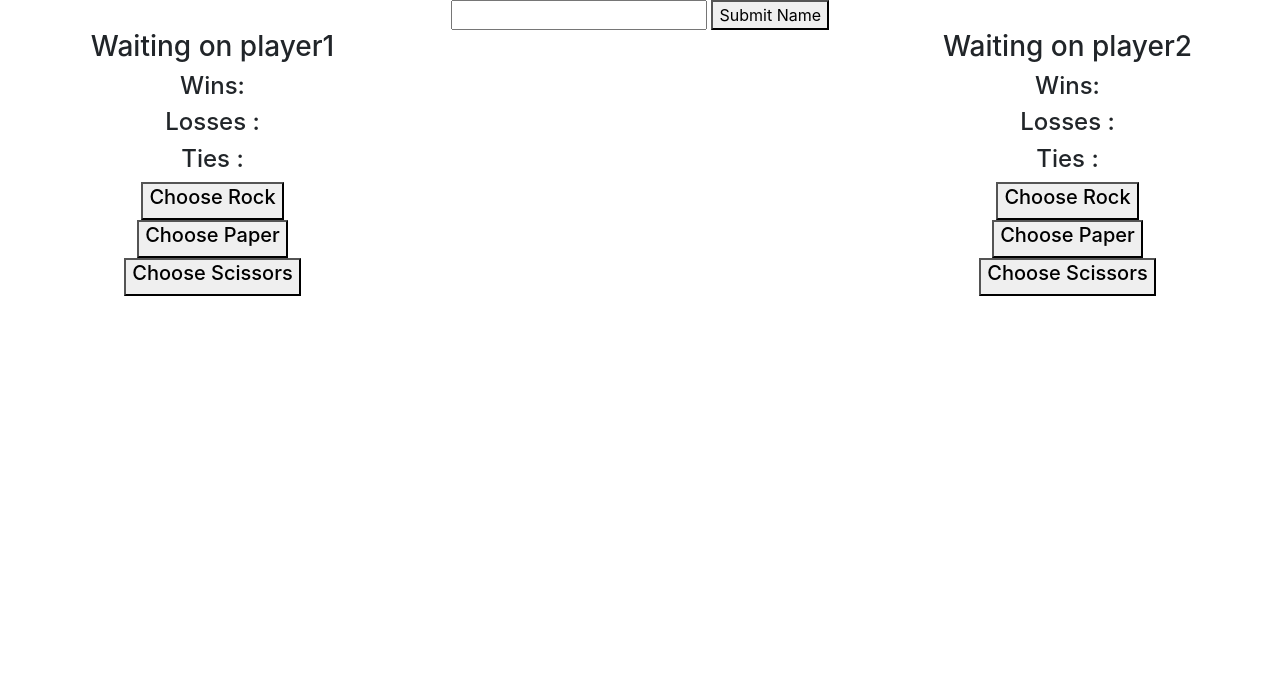
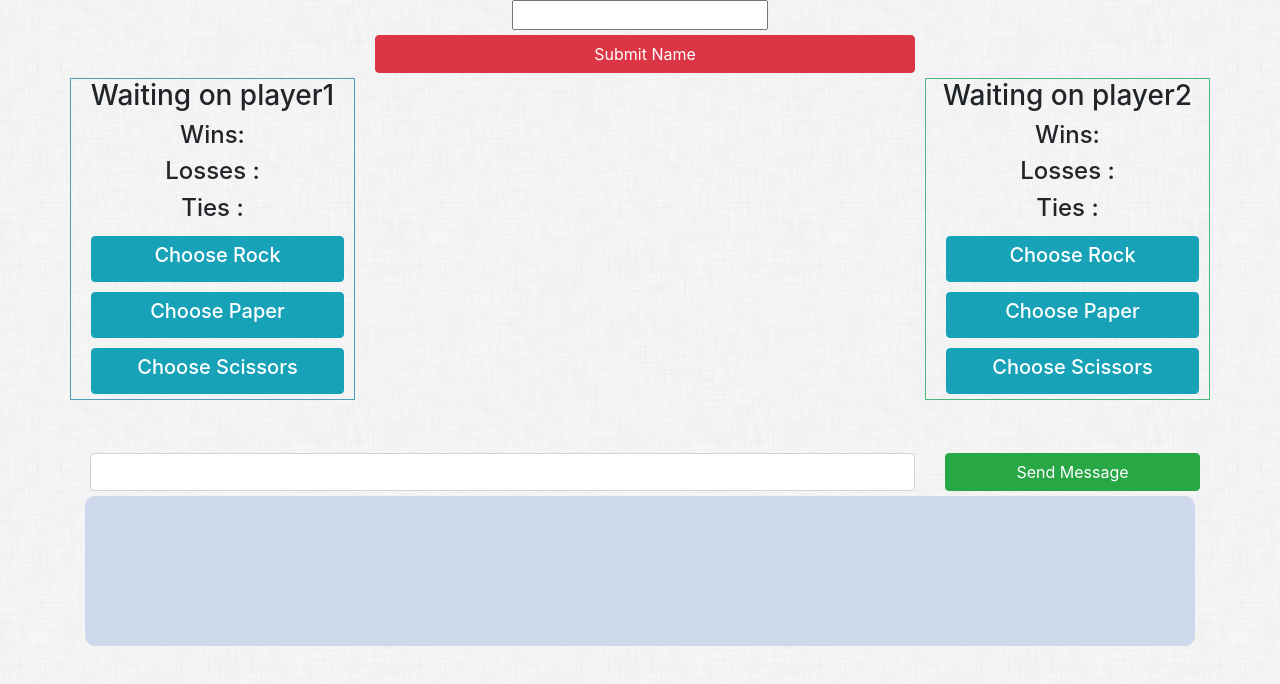
Before and after one commit to AlexGreen92/RPS-Multiplayer, a plain HTML site: page index.html in a window 1280 px wide. Drawn offline with nearby package versions, Linux system fonts and the light colour scheme; no server answers.

Commit message:
chat added

```diff
--- a/assets/css/style.css
+++ b/assets/css/style.css
@@ -0,0 +1,27 @@
+body{
+    background-image: url(../images/dust_scratches.png)
+}
+button{
+    width:100%;
+    margin:5px;
+}
+#player1Area{
+    border:1px solid #4B9DB8;
+}
+#player2Area{
+    border:1px solid #48B87E;
+}
+#chatInput{
+    margin:5px;
+}
+#chatDisplay{
+    overflow:auto;
+    height: 150px;
+	width: 100%;
+	text-align: left;
+  	border-radius: 10px;
+  	background-color: #cdd9ea;
+	font-size: 1em;
+	color: #084596;
+	padding: 1em 1em 1em 1em;
+}
--- a/assets/javascript/app.js
+++ b/assets/javascript/app.js
@@ -27,11 +27,11 @@ $(document).ready(function(){
                     loss: 0,
                     tie: 0,
                     choice: '',
-                    connectionStatus:'player1 is connected'
+                    connectionStatus: $('#playerName').val()+' is connected'
                 };
                 database.ref().child("/players/player1").set(player1);
-
                 database.ref("/players/player1").onDisconnect().remove();
+                $('#playerName').val('');
             }else if(!player2&&!player1Identification){
                 player2Identification=true;
                 player2 = {
@@ -40,10 +40,11 @@ $(document).ready(function(){
                     loss: 0,
                     tie: 0,
                     choice: '',
-                    connectionStatus:'player2 is connected'
+                    connectionStatus: $('#playerName').val()+' is connected'
                 };
                 database.ref().child("/players/player2").set(player2);
                 database.ref("/players/player2").onDisconnect().remove();
+                $('#playerName').val('');
             }
         }
     })
@@ -82,6 +83,15 @@ $(document).ready(function(){
             player2.choice='scissors';
             database.ref().child("/players/player2").set(player2);
         }
+    })
+    $('#sendMessage').on('click',function(){
+        event.preventDefault();
+        if(player1Identification){
+            database.ref('/chat').push(player1.name+' : '+$('#chatInput').val())
+        }else if(player2Identification){
+            database.ref('/chat').push(player2.name+' : '+$('#chatInput').val())
+        }
+        $('#chatInput').val('')
     })
 });
 function loadEmptyPlayer1(){
@@ -153,6 +163,9 @@ database.ref("/players/").on("value", function(snapshot) {
     if (snapshot.child("player1").exists()&&snapshot.child("player2").exists()) {
         if(snapshot.val().player1.choice&&snapshot.val().player2.choice){playRound()}
     }
+    if (!player1 && !player2) {
+		database.ref("/chat/").remove();
+    }
 })
 function playRound(){
     if (player1.choice == player2.choice) {
@@ -220,3 +233,8 @@ function playRound(){
             database.ref().child("/players/player2").set(player2);
         }
 }
+ database.ref("/chat/").on("child_added", function(snapshot) {
+     console.log(snapshot.val())
+     var message=$('<div>').text(snapshot.val())
+    $('#chatDisplay').prepend(message);
+ })
--- a/index.html
+++ b/index.html
@@ -15,20 +15,24 @@
 <body>
         <div class='container'>
             <div class = 'row'>
-                <div class='col-md text-center'>
+                <div class='col-md-3'></div>
+                <div class='col-md-6 text-center'>
                     <input id='playerName'>
-                    <button id='nameChosen'>Submit Name</button>
+                    <button class='btn btn-danger' id='nameChosen'>Submit Name</button>
                 </div>
+                <div class='col-md-3'></div>
             </div>
             <div class='row'>
-                <div class ='col-md-3 text-center'>
+                <div class ='col-md-3 text-center' id='player1Area'>
                     <h3 id='player1Name'></h3>
                     <h4>Wins: </h4><h4 id='player1Wins'></h4>
                     <h4>Losses :</h4><h4 id='player1Losses'></h4>
                     <h4>Ties :</h4><h4 id='player1Tie'></h4>
-                    <button id='player1ChoiceRock'><h5 >Choose Rock</h5></button>
-                    <button id='player1ChoicePaper'><h5 >Choose Paper</h5></button>
-                    <button id='player1ChoiceScissors'><h5 >Choose Scissors</h5></button>
+                    <div>
+                    <button class='btn btn-info' id='player1ChoiceRock'><h5 >Choose Rock</h5></button>
+                    <button class='btn btn-info' id='player1ChoicePaper'><h5 >Choose Paper</h5></button>
+                    <button class='btn btn-info' id='player1ChoiceScissors'><h5 >Choose Scissors</h5></button>
+                    </div>
                 </div>
                 <div class ='col-md-6 text-center' id='playArea'>
                     <h5 id='player1ConnectionStatus'></h5>
@@ -38,15 +42,31 @@
                     <h5 id='player2Choice'></h5>
                     <h4 id='result'></h4>
                 </div>
-                <div class ='col-md-3 text-center'>
+                <div class ='col-md-3 text-center' id='player2Area'>
                         <h3 id='player2Name'></h3>
                         <h4>Wins: </h4><h4 id='player2Wins'></h4>
                         <h4>Losses :</h4><h4 id='player2Losses'></h4>
                         <h4>Ties :</h4><h4 id='player2Tie'></h4>
-                        <button id='player2ChoiceRock'><h5 >Choose Rock</h5></button>
-                        <button id='player2ChoicePaper'><h5 >Choose Paper</h5></button>
-                        <button id='player2ChoiceScissors'><h5 >Choose Scissors</h5></button>
+                        <button class='btn btn-info' id='player2ChoiceRock'><h5 >Choose Rock</h5></button>
+                        <button class='btn btn-info' id='player2ChoicePaper'><h5 >Choose Paper</h5></button>
+                        <button class='btn btn-info' id='player2ChoiceScissors'><h5 >Choose Scissors</h5></button>
                     </div>
+            </div>
+        </br></br>
+            <div class='row'>
+                <div class='col-md-9'>
+                    <input id='chatInput' class='form-control'>
+                </div>
+                <div class='col-md-3'>
+                    <button class='btn btn-success' id='sendMessage'>Send Message</button>
+                </div>
+            </div>
+            <div class='row'>
+                <div class='col-md'>
+                    <div id='chatDisplay'>
+
+                    </div>
+                </div>
             </div>
         </div>
 
```
Also changed, not shown: assets/images/dust_scratches.png (added).
